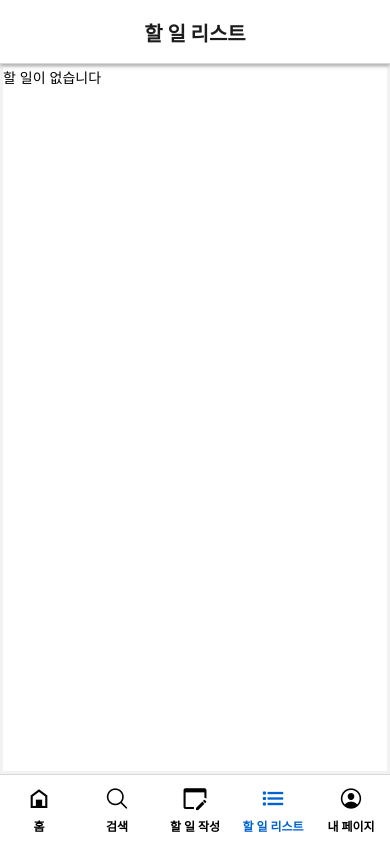
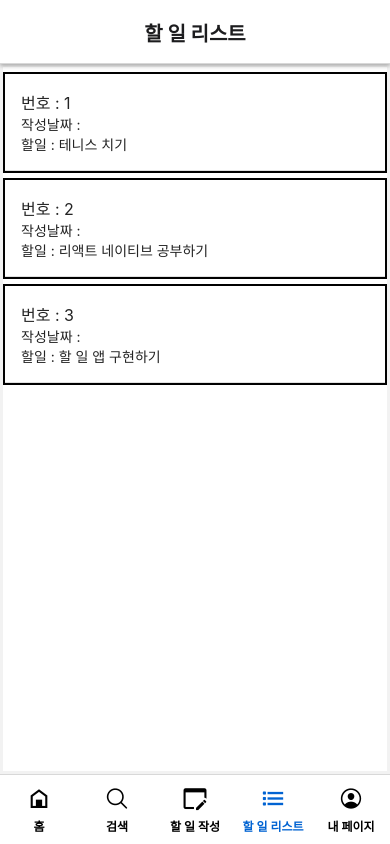
Before and after one commit to SangWon7242/tutorial-navigation-T, a React Native app: screen /TodoList in a window 390 px wide. Built offline with nearby package versions, Linux system fonts and the light colour scheme.

Commit message:
할 일 앱 테스트 데이터 반영

```diff
--- a/App.js
+++ b/App.js
@@ -5,7 +5,7 @@ import { NavigationContainer, useNavigation } from "@react-navigation/native";
 import { createNativeStackNavigator } from "@react-navigation/native-stack";
 import { createBottomTabNavigator } from "@react-navigation/bottom-tabs";
 import tabConfig from "./config/tabConfig";
-import { TodoProvider } from "./components/TodosProvider";
+import { TodosProvider } from "./components/TodosProvider";
 
 const Tab = createBottomTabNavigator();
 
@@ -56,7 +56,7 @@ export default function App() {
   });
 
   return (
-    <TodoProvider>
+    <TodosProvider>
       <NavigationContainer>
         <Tab.Navigator screenOptions={screenOption}>
           {tabConfig.map((routeConfig) => (
@@ -69,7 +69,7 @@ export default function App() {
           ))}
         </Tab.Navigator>
       </NavigationContainer>
-    </TodoProvider>
+    </TodosProvider>
   );
 }
 
--- a/components/TodosProvider.js
+++ b/components/TodosProvider.js
@@ -3,9 +3,30 @@ import { dateToStr } from "../utils/utils";
 
 const TodosContext = createContext();
 
-export const TodoProvider = ({ children }) => {
-  const [todos, setTodos] = useState([]);
-  const lastTodoIdRef = useRef(0);
+export const TodosProvider = ({ children }) => {
+  const testTodo = [
+    {
+      id: 1,
+      content: "테니스 치기",
+      retDate: dateToStr(new Date()),
+    },
+    {
+      id: 2,
+      content: "리액트 네이티브 공부하기",
+      retDate: dateToStr(new Date()),
+    },
+    {
+      id: 3,
+      content: "할 일 앱 구현하기",
+      retDate: dateToStr(new Date()),
+    },
+  ];
+
+  // const [todos, setTodos] = useState([]);
+  // const lastTodoIdRef = useRef(0);
+
+  const [todos, setTodos] = useState([...testTodo]);
+  const lastTodoIdRef = useRef(testTodo.length);
 
   const addTodo = (newContent) => {
     const id = ++lastTodoIdRef.current;
--- a/screens/TodoListScreen.js
+++ b/screens/TodoListScreen.js
@@ -3,7 +3,7 @@ import React, { useState, useContext } from "react";
 import TodosContext from "../components/TodosProvider";
 import { ListItem, Icon, Button } from "@rneui/themed";
 
-const TodoListScreen = ({ navigation, route }) => {
+const TodoListScreen = () => {
   const { todos } = useContext(TodosContext);
 
   return (
```
Also changed, not shown: package.json (+5 -5 lines), 1 other file (tests, documents, lock files or other folders).
